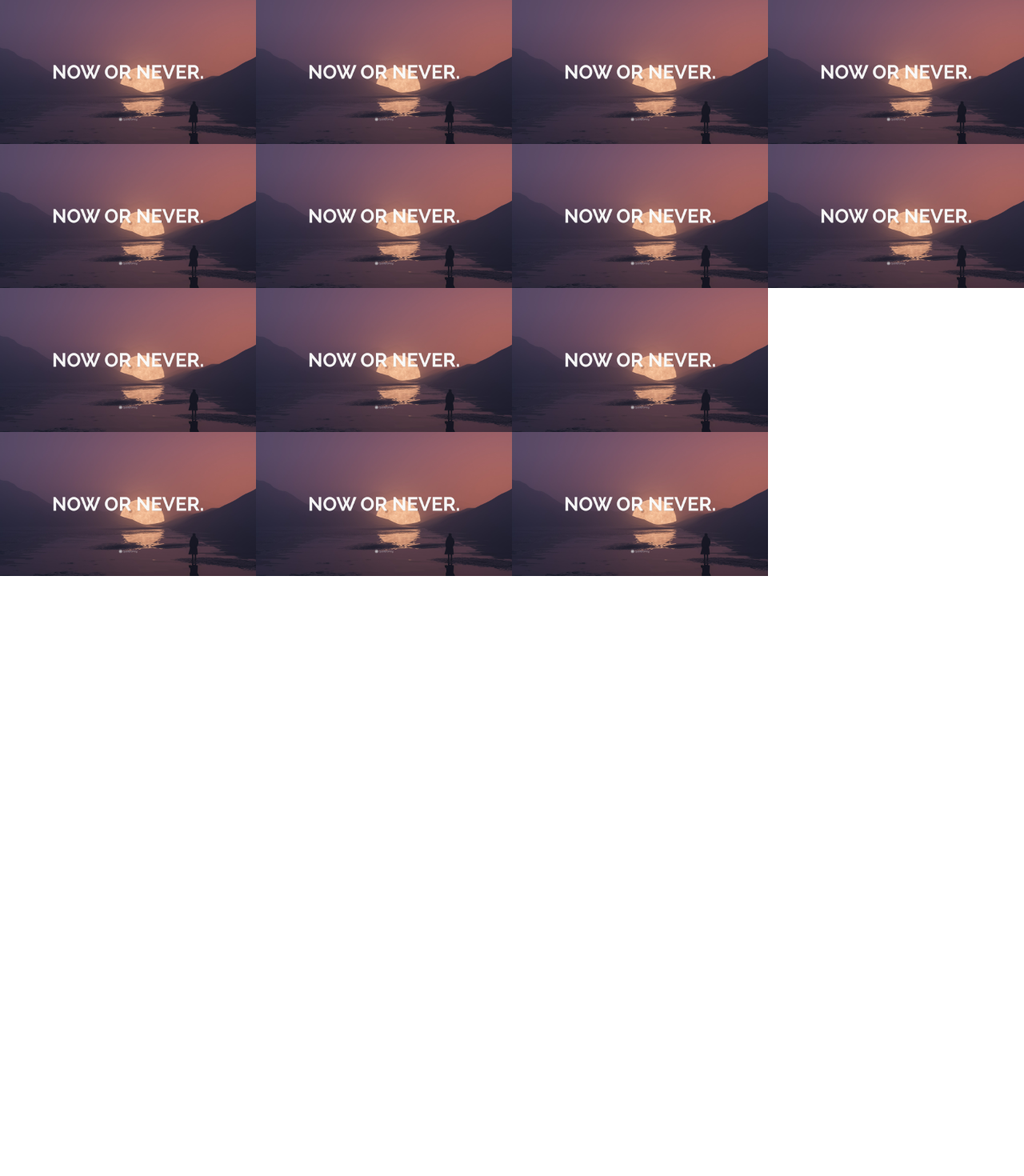
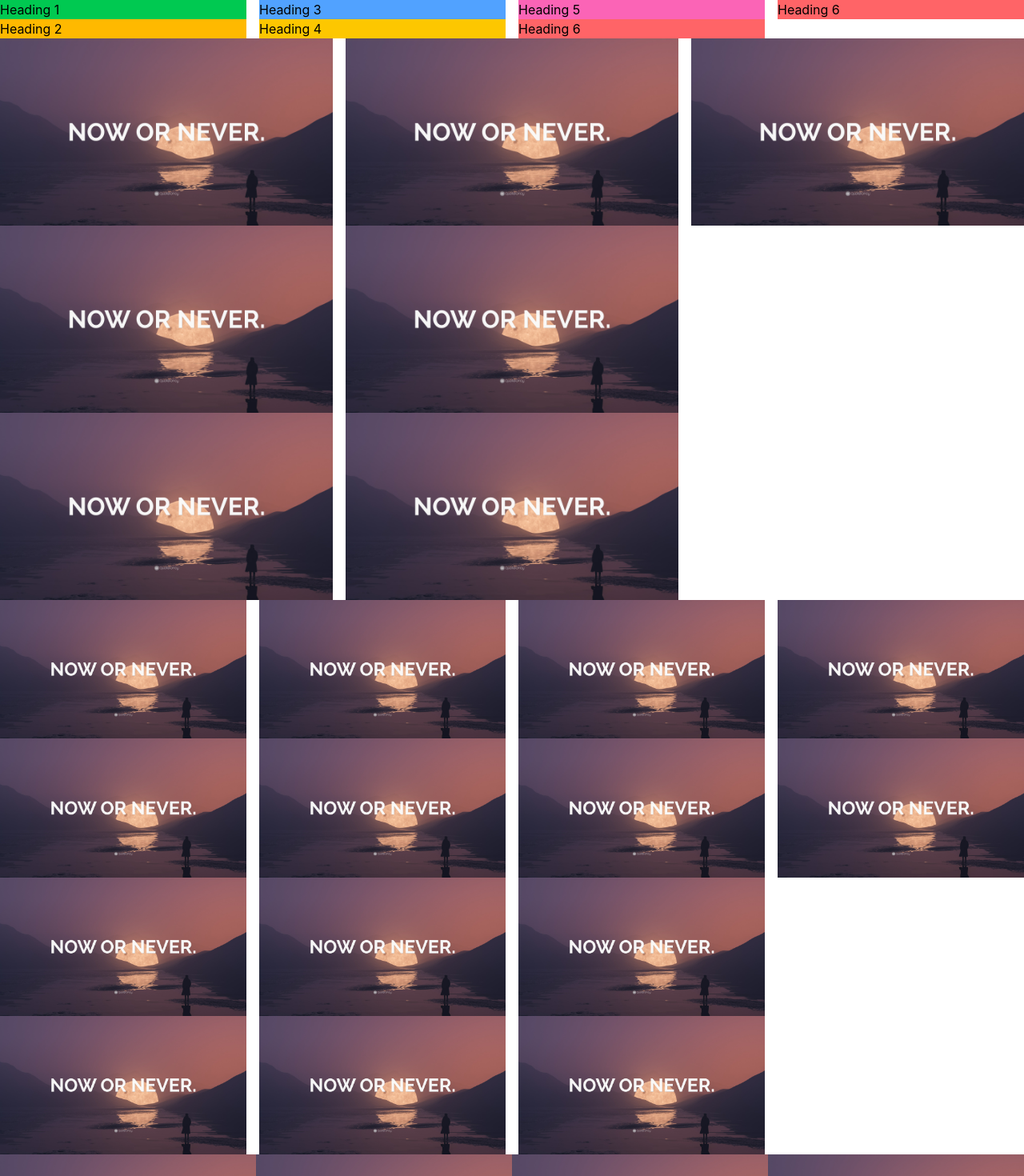
Before and after one commit to md-rayhan-shorif/Tailwind, a React (Vite) app: page / in a window 1280 px wide. Shown: the top 1470 px of the page at 80% size. Before the commit the page ends 800 px from the top, so only its background shows below. Built offline with nearby package versions, Linux system fonts and the light colour scheme.

Commit message:
Columns complete

```diff
--- a/src/topics/Columns.jsx
+++ b/src/topics/Columns.jsx
@@ -5,7 +5,7 @@ const Columns = () => {
   return (
     <div className=' h-screen'>
 
-        {/* <div className=' columns-4'>
+        <div className=' columns-4'>
 
 
         <h1 className=' bg-green-500'>Heading 1</h1>
@@ -16,9 +16,9 @@ const Columns = () => {
         <h1 className=' bg-red-400'>Heading 6</h1>
         <h1 className=' bg-red-400'>Heading 6</h1>
 
-        </div> */}
+        </div>
         {/* jodi manual set korte chai koto gulo image rakhbo screen e. */}
-        {/* <div className=' columns-3'>
+        <div className=' columns-3'>
             <img src={photo} alt="" />
             <img src={photo} alt="" />
             <img src={photo} alt="" />
@@ -26,9 +26,9 @@ const Columns = () => {
             <img src={photo} alt="" />
             <img src={photo} alt="" />
             <img src={photo} alt="" />
-        </div> */}
+        </div>
     {/* Responsive condition diye columns set kora */}
-        {/* <div className=' columns-1 lg:columns-4 md:columns-3 sm:columns-2 '>
+        <div className=' columns-1 lg:columns-4 md:columns-3 sm:columns-2 '>
             <img src={photo} alt="" />
             <img src={photo} alt="" />
             <img src={photo} alt="" />
@@ -43,7 +43,7 @@ const Columns = () => {
             <img src={photo} alt="" />
             <img src={photo} alt="" />
             <img src={photo} alt="" />
-        </div> */}
+        </div>
         <div className=' columns-xs gap-0 '>
             <img src={photo} alt="" />
             <img src={photo} alt="" />
```
